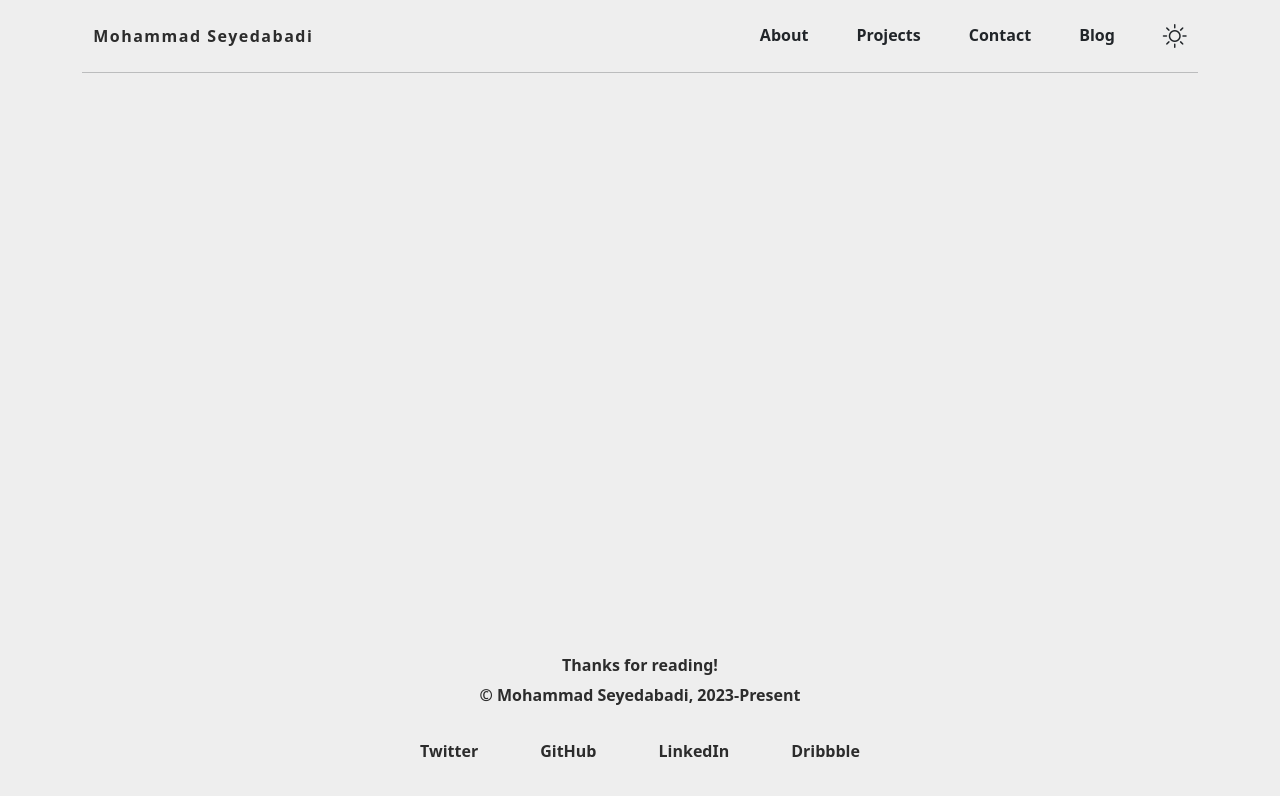
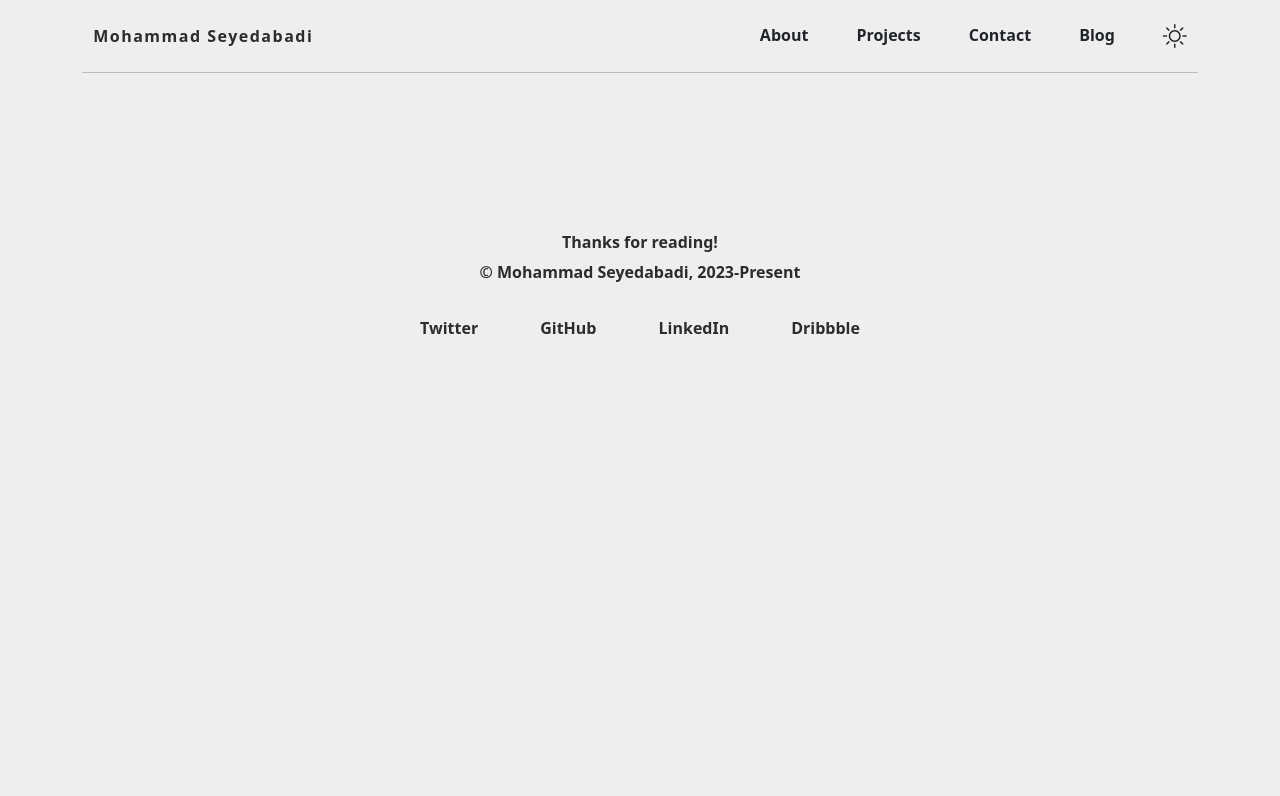
Before and after one commit to MohammadSeyedabadi/my-website, a React (Create React App) app: page / in a window 1280 px wide. Shown: the top 796 px of the page. Built offline with nearby package versions, Linux system fonts and the light colour scheme.

Commit message:
changed Appjs structure

```diff
--- a/src/App.js
+++ b/src/App.js
@@ -26,11 +26,14 @@ export default function App() {
   }, [darkMode])
 
   return (
-    <div className={darkMode ? 'dark' : 'light'}>
-      <Container className="app--container">
+    <div className={`App ${darkMode ? 'dark' : 'light'}`}>
+      <Container>
         <Navigation darkMode={darkMode} toggleDarkMode={toggleDarkMode} />
         <Routes>
-          <Route path="/my-website" element={<Mainpage darkMode={darkMode} />} />
+          <Route
+            path="/my-website"
+            element={<Mainpage darkMode={darkMode} />}
+          />
           <Route path="/about" element={<About darkMode={darkMode} />} />
           <Route path="/blog" element={<Blog darkMode={darkMode} />} />
           <Route path="/contact" element={<Contact darkMode={darkMode} />} />
--- a/src/styles/style.css
+++ b/src/styles/style.css
@@ -133,7 +133,7 @@ body {
   background-color: var(--gray-1);
 }
 
-.app--container {
+.App {
   display: flex;
   flex-direction: column;
   min-height: 100vh;
```
